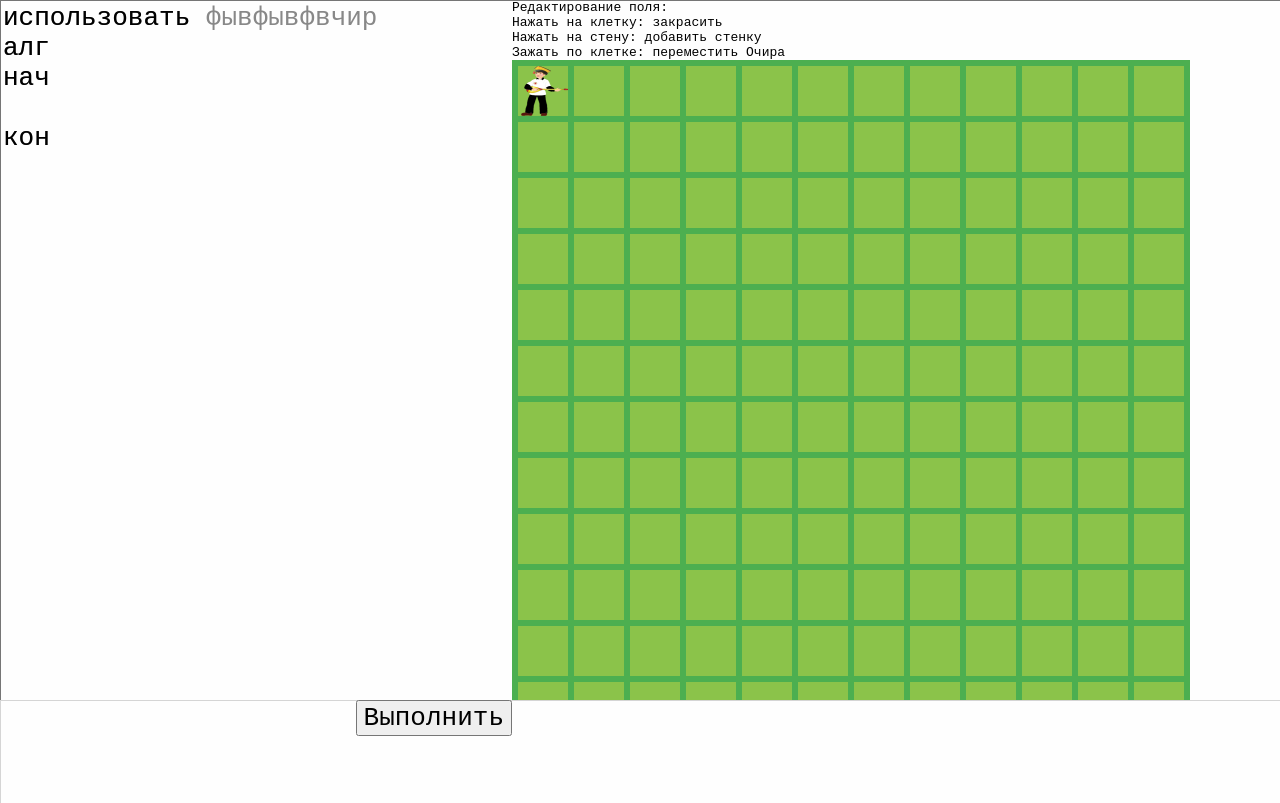
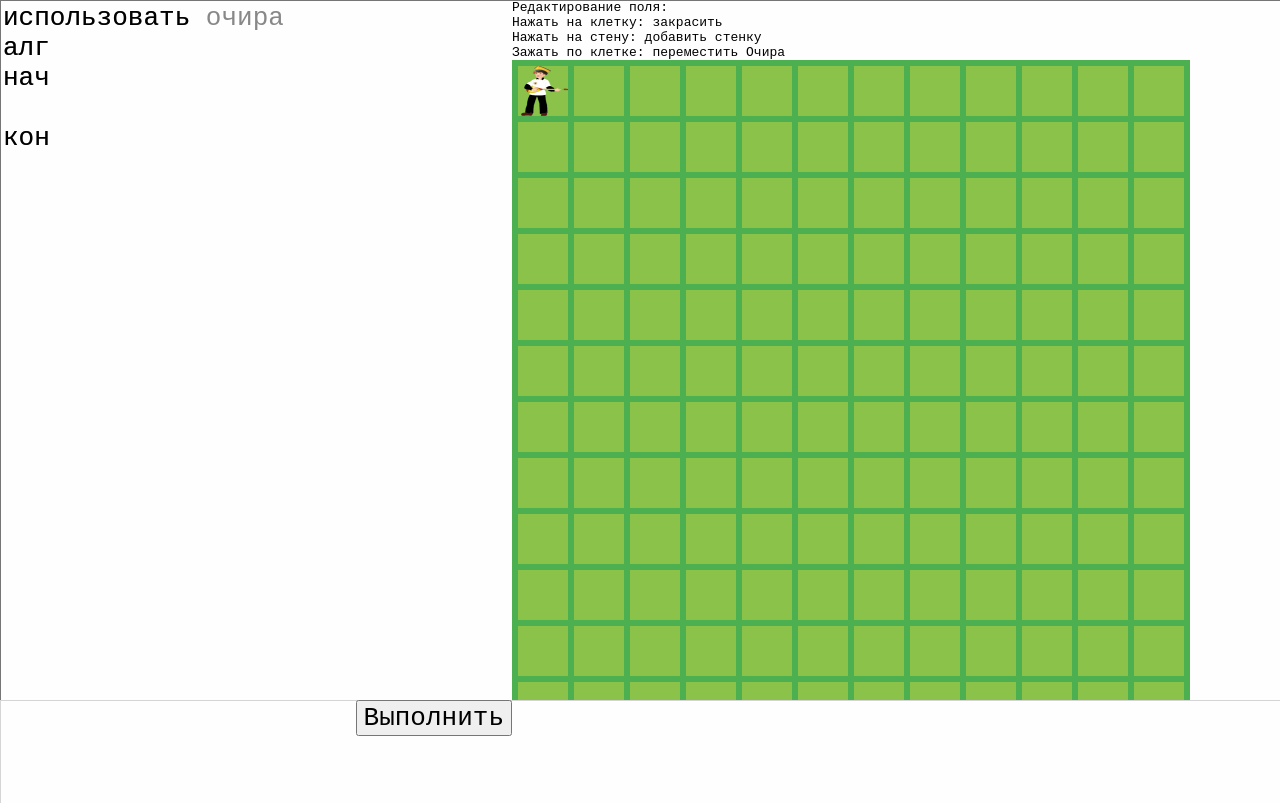
Before and after one commit to RezKai/qa, a plain HTML site: page index.html in a window 1280 px wide. Shown: the top 803 px of the page. Drawn offline with Linux system fonts and the light colour scheme.

Commit message:
Update index.html

```diff
--- a/index.html
+++ b/index.html
@@ -12,7 +12,7 @@
 <body>
 	<div id="app">
 		<div class="editor">
-			<textarea id='input' spellcheck='false'>использовать фывфывфвчир&#13;&#10;алг&#13;&#10;нач&#13;&#10;&#13;&#10;кон</textarea>
+			<textarea id='input' spellcheck='false'>использовать очира&#13;&#10;алг&#13;&#10;нач&#13;&#10;&#13;&#10;кон</textarea>
 		</div>
 		<div class="messages">
 				<textarea id='output' disabled = 'true'></textarea>
```
